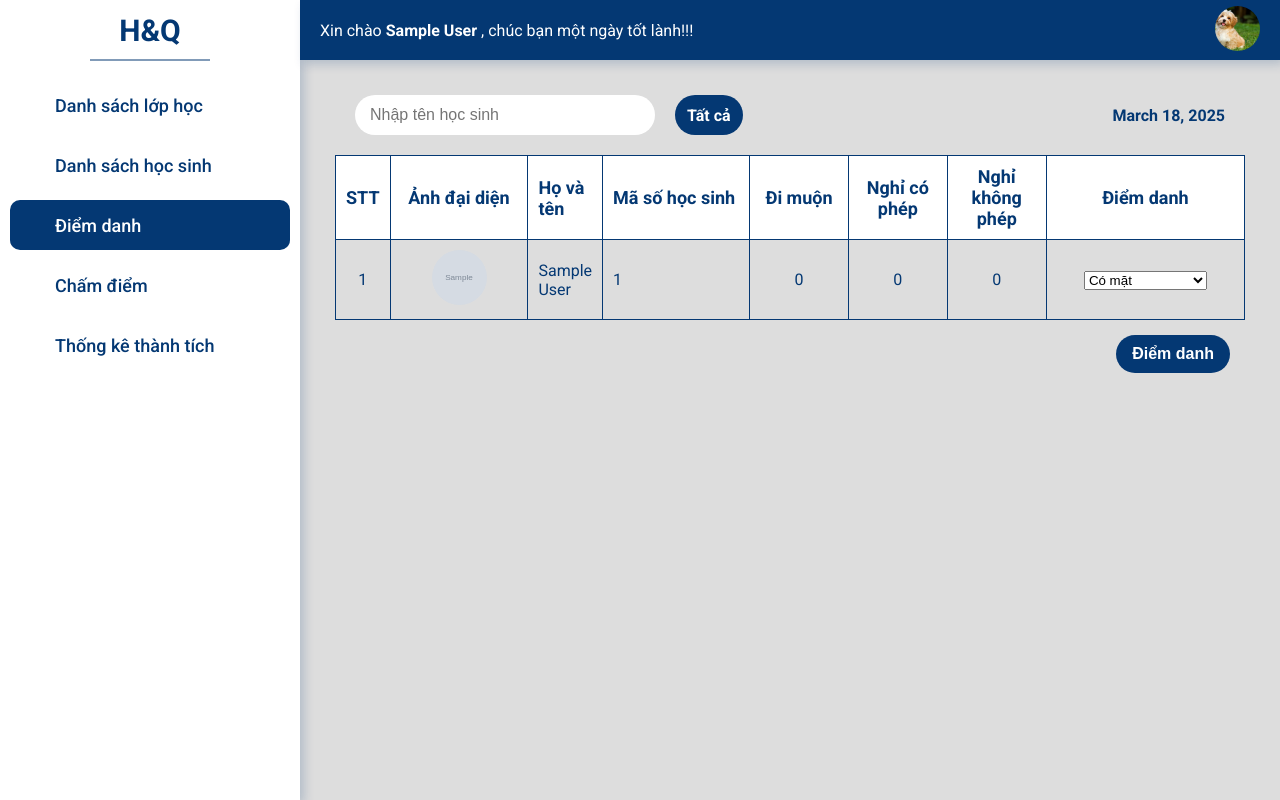
After one commit to awesome-academy/python-naitei25-student_management, a Django app: page /school/class/1/semester/1/attendances in a window 1280 px wide. The commit adds this page. Run offline with Django 5.2, Linux system fonts and the light colour scheme; a user stored in the database is signed in; tables that the repository leaves empty hold one stand-in row (values such as "Sample post"); grey boxes marked "Sample" are stand-in pictures; some web fonts are replaced.

Commit message:
Attendance tracking

```diff
--- a/student_management/school/admin.py
+++ b/student_management/school/admin.py
@@ -10,6 +10,7 @@ from .models import (
     Teacher,
     ClassTeacher,
     Grade,
+    Attendance,
 )
 
 # Register your models here.
@@ -22,3 +23,4 @@ admin.site.register(Subject)
 admin.site.register(Teacher)
 admin.site.register(ClassTeacher)
 admin.site.register(Grade)
+admin.site.register(Attendance)
--- /dev/null
+++ b/student_management/school/forms.py
@@ -0,0 +1,23 @@
+from django import forms
+from .models import Attendance
+
+
+class AttendanceForm(forms.ModelForm):
+    classstudent_id = forms.IntegerField(widget=forms.HiddenInput())
+
+    class Meta:
+        model = Attendance
+        fields = ["status"]
+
+
+class AttendanceFormSet(forms.BaseFormSet):
+    def __init__(self, *args, attendances=None, **kwargs):
+        super().__init__(*args, **kwargs)
+        if attendances:
+            self.attendances = attendances
+            num_forms = min(len(self.forms), len(attendances))
+            for i in range(num_forms):
+                self.forms[i].initial = {
+                    "classstudent_id": attendances[i].classstudent.id,
+                    "status": attendances[i].status,
+                }
--- a/student_management/school/management/commands/seed.py
+++ b/student_management/school/management/commands/seed.py
@@ -109,7 +109,7 @@ class Command(BaseCommand):
                     teacher_index = teacher_indexs.pop(random_number)
                     teacher = teachers[teacher_index]
                     is_homeroom = False
-                    if len(teacher_indexs) == 10:
+                    if len(teacher_indexs) == 8:
                         is_homeroom = True
 
                     ClassTeacher.objects.create(
--- /dev/null
+++ b/student_management/school/static/css/school/attendance.css
@@ -0,0 +1,107 @@
+.attendance-tracking-page {
+  width: 100%;
+  height: fit-content;
+  padding: 20px;
+}
+
+.attendance-date {
+  flex: 1;
+  display: flex;
+  align-items: center;
+  justify-content: flex-end;
+  color: var(--secondary-text);
+  font-weight: bold;
+}
+
+.attendance-table {
+  width: 100%;
+  border-collapse: collapse;
+  border: 1px solid var(--primary);
+  color: var(--secondary-text);
+  background-color: var(--secondary);
+}
+
+.attendance-table tr {
+  height: 60px;
+}
+
+.attendance-table th,
+.attendance-table td {
+  border: 1px solid var(--primary);
+  padding: 10px;
+  text-align: left;
+}
+
+.attendance-table th {
+  font-size: calc(var(--font-size) + 2px);
+  font-weight: bold;
+  background-color: var(--secondary);
+}
+
+.attendance-table tr:nth-child(odd) {
+  background-color: var(--primary-background);
+}
+
+.attendance-table tr:hover {
+  background-color: #f1f1f1;
+}
+
+/* Stt */
+.attendance-table th:first-child,
+.attendance-table td:first-child {
+  width: 50px;
+  text-align: center;
+}
+
+/* Ảnh đại diện */
+.attendance-table th:nth-child(2),
+.attendance-table td:nth-child(2) {
+  width: 140px;
+  text-align: center;
+  vertical-align: middle;
+}
+
+.attendance-avatar {
+  height: 55px;
+  aspect-ratio: 1 / 1;
+  object-fit: cover;
+  border-radius: 50%;
+}
+
+.attendance-item-name {
+  color: var(--secondary-text);
+}
+
+.attendance-item-name:hover {
+  font-weight: bold;
+}
+
+/* MSHS */
+.attendance-table th:nth-child(4),
+.attendance-table td:nth-child(4) {
+  width: 150px;
+}
+
+.attendance-table th:nth-child(5),
+.attendance-table td:nth-child(5),
+.attendance-table th:nth-child(6),
+.attendance-table td:nth-child(6),
+.attendance-table th:nth-child(7),
+.attendance-table td:nth-child(7) {
+  width: 100px;
+  text-align: center;
+}
+
+.attendance-table th:nth-child(8),
+.attendance-table td:nth-child(8) {
+  width: 200px;
+  text-align: center;
+}
+
+.tracking-btn {
+  width: 100%;
+  display: flex;
+  justify-content: flex-end;
+  padding-top: 15px;
+  padding-right: 15px;
+}
--- /dev/null
+++ b/student_management/school/templates/school/attendances/attendance_item.html
@@ -0,0 +1,22 @@
+{% load static %} {% load i18n %} {% block css %}
+<link rel="stylesheet" href="{% static 'css\school\attendance.css' %}" />
+{% endblock %}
+
+<td>{{ index }}</td>
+<td>
+  {% if attendance.classstudent.student.avatar %}
+  <img class="attendance-avatar" src="{{ attendance.classstudent.student.avatar }}" alt="Avatar" />
+  {% else %}
+  <img class="attendance-avatar" src="{% static 'images/avt.jpg' %}" alt="Avatar" />
+  {% endif %}
+</td>
+<td>
+  <a class="student-item-name" href="{% url 'student-detail' attendance.classstudent.student.id %}"
+    >{{attendance.classstudent.student.first_name}} {{attendance.classstudent.student.last_name}}</a
+  >
+</td>
+<td>{{ attendance.classstudent.student.id }}</td>
+<td>{{ attendance.classstudent.late_time }}</td>
+<td>{{ attendance.classstudent.excused_time}}</td>
+<td>{{ attendance.classstudent.absent_time }}</td>
+<td>{{ form.status }}{{ form.classstudent_id }}</td>
--- /dev/null
+++ b/student_management/school/templates/school/attendances/attendance_list_header.html
@@ -0,0 +1,14 @@
+{% load static %} {% load i18n %} {% block css %}
+<link rel="stylesheet" href="{% static 'css\school\attendance.css' %}" />
+{% endblock %}
+
+<tr>
+  <th>{% trans "STT" %}</th>
+  <th>{% trans "Ảnh đại diện" %}</th>
+  <th>{% trans "Họ và tên" %}</th>
+  <th>{% trans "Mã số học sinh" %}</th>
+  <th>{% trans "Đi muộn" %}</th>
+  <th>{% trans "Nghỉ có phép" %}</th>
+  <th>{% trans "Nghỉ không phép" %}</th>
+  <th>{% trans "Điểm danh" %}</th>
+</tr>
--- /dev/null
+++ b/student_management/school/templates/school/attendances/attendance_tracking.html
@@ -0,0 +1,48 @@
+{% extends "base_generic.html" %} {% load static %} {% load i18n %} {% block title %}
+<title>{% trans "Điểm danh" %}</title>
+{% endblock %} {% block css %}
+<link rel="stylesheet" href="{% static 'css\school\student.css' %}" />
+<link rel="stylesheet" href="{% static 'css\school\attendance.css' %}" />
+{% endblock %} {% block content %}
+<div class="attendance-tracking-page">
+  <div class="student-action">
+    <form class="student-search" method="GET" action="{% url 'student-list' class_id semester_id %}">
+      <input type="text" name="student_name" placeholder="{% trans 'Nhập tên học sinh' %}" value="{{ query }}" />
+      <button type="submit"><i class="fa-solid fa-magnifying-glass"></i></button>
+    </form>
+
+    <a class="primary-btn medium-btn default-btn all-btn" href="{% url 'student-list' class_id semester_id %}"
+      >{% trans "Tất cả" %}</a
+    >
+
+    <div class="attendance-date">
+      <span>{{current_date}}</span>
+    </div>
+  </div>
+
+  <form method="post" action="{% url 'tracking' %}">
+    {% csrf_token %} {{ formset.management_form }}
+    <table class="attendance-table">
+      <thead>
+        {% include "school\attendances\attendance_list_header.html" %}
+      </thead>
+
+      <tbody>
+        {% for form, attendance in form_attendance_pairs %}
+        <tr>
+          {% include "school\attendances\attendance_item.html" with form=form attendance=attendance index=forloop.counter %}
+        </tr>
+        {% empty %}
+        <tr>
+          <p>{% trans "Lớp không có học sinh." %}</p>
+        </tr>
+        {% endfor %}
+      </tbody>
+    </table>
+
+    <div class="tracking-btn">
+      <button type="submit" class="default-btn primary-btn large-btn">{% trans "Điểm danh" %}</button>
+    </div>
+  </form>
+</div>
+{% endblock %}
--- a/student_management/school/templates/school/includes/sidebar.html
+++ b/student_management/school/templates/school/includes/sidebar.html
@@ -19,7 +19,10 @@
     <span class="sidebar-item-name">{% trans "Danh sách học sinh" %}</span>
   </a>
 
-  <a class="sidebar-item" href="">
+  <a
+    class="sidebar-item {% if 'attendance-tracking' in request.resolver_match.url_name %}active{% endif %}"
+    href="{% url 'attendance-tracking' class_id semester_id %}"
+  >
     <span class="sidebar-item-icon"><i class="fa-solid fa-list-check"></i></span>
     <span class="sidebar-item-name">{% trans "Điểm danh" %}</span>
   </a>
--- a/student_management/school/urls.py
+++ b/student_management/school/urls.py
@@ -1,7 +1,7 @@
 from django.urls import path, include
 
 # from . import views
-from school.views import auth_views, teacher_view
+from school.views import auth_views, teacher_view, action_views
 
 # Khai báo view tương ứng với url
 urlpatterns = [
@@ -18,4 +18,14 @@ urlpatterns = [
         teacher_view.StudentDetailView.as_view(),
         name="student-detail",
     ),
+    path(
+        "class/<int:class_id>/semester/<int:semester_id>/attendances",
+        teacher_view.AttendancesView.as_view(),
+        name="attendance-tracking",
+    ),
+    path(
+        "attendance/tracking/",
+        action_views.post_attendance,
+        name="tracking",
+    ),
 ]
--- a/student_management/school/views/teacher_view.py
+++ b/student_management/school/views/teacher_view.py
@@ -4,8 +4,13 @@ from django.views.generic import ListView, DetailView
 from django.utils.translation import gettext_lazy as _
 from django.utils.timezone import now
 from django.db.models import Q
+from django.forms import formset_factory
 
-from school.models import Class, Student, Subject, ClassTeacher, Semester
+from school.models import Attendance
+
+
+from school.models import Class, Student, Subject, Semester, ClassTeacher, ClassStudent
+from school.forms import AttendanceForm, AttendanceFormSet
 
 
 class ClassListView(LoginRequiredMixin, ListView):
@@ -112,7 +117,6 @@ class StudentListView(LoginRequiredMixin, ListView):
         context = super().get_context_data(**kwargs)
         context["class_id"] = self.kwargs.get("class_id")
         context["semester_id"] = self.kwargs.get("semester_id")
-
         context["subject_id"] = self.request.session.get("subject_id")
         context["is_homeroom"] = self.is_homeroom
         return context
@@ -129,3 +133,79 @@ class StudentDetailView(LoginRequiredMixin, DetailView):
         context["semester_id"] = self.request.session.get("semester_id") or None
         context["subject_id"] = self.request.session.get("subject_id") or None
         return context
+
+
+class AttendancesView(LoginRequiredMixin, ListView):
+    model = Attendance
+    template_name = "school/attendances/attendance_tracking.html"
+    context_object_name = "attendances"
+
+    def dispatch(self, request, *args, **kwargs):
+        if "class_id" in kwargs:
+            request.session["class_id"] = kwargs["class_id"]
+
+        if "semester_id" in kwargs:
+            request.session["semester_id"] = kwargs["semester_id"]
+
+        subject = Subject.objects.filter(
+            classteacher__classroom_id=request.session["class_id"],
+            classteacher__semester__id=request.session["semester_id"],
+            classteacher__teacher=self.request.user,
+        ).first()
+        request.session["subject_id"] = subject.id
+
+        return super().dispatch(request, *args, **kwargs)
+
+    def get_queryset(self):
+        class_id = self.kwargs.get("class_id")
+        semester_id = self.kwargs.get("semester_id")
+        class_teacher = ClassTeacher.objects.filter(
+            classroom__id=class_id,
+            semester__id=semester_id,
+            teacher=self.request.user,
+        ).get()
+        self.is_homeroom = class_teacher.is_homeroom
+
+        class_students = ClassStudent.objects.filter(
+            classroom__id=class_id, semester__id=semester_id
+        )
+
+        query = self.request.GET.get("student_name", "")
+        if query:
+            class_students = class_students.filter(
+                Q(student__first_name__icontains=query)
+                | Q(student__last_name__icontains=query)
+            )
+
+        attendance_ids = []
+        for class_student in class_students:
+            attendance, created = Attendance.objects.get_or_create(
+                classstudent=class_student, date=now().date()
+            )
+            attendance_ids.append(attendance.id)
+
+        return Attendance.objects.filter(id__in=attendance_ids)
+
+    def get_context_data(self, **kwargs):
+        context = super().get_context_data(**kwargs)
+        attendances = self.get_queryset()
+
+        AttendanceFormSet = formset_factory(AttendanceForm, extra=0)
+        formset = AttendanceFormSet(
+            initial=[
+                {"classstudent_id": a.classstudent.id, "status": a.status}
+                for a in attendances
+            ]
+        )
+
+        form_attendance_pairs = zip(formset.forms, attendances)
+
+        context["current_date"] = now().date()
+        context["class_id"] = self.kwargs.get("class_id")
+        context["semester_id"] = self.kwargs.get("semester_id")
+        context["subject_id"] = self.request.session.get("subject_id")
+        context["is_homeroom"] = self.is_homeroom
+        context["formset"] = formset
+        context["form_attendance_pairs"] = form_attendance_pairs
+
+        return context
```
Also changed, not shown: student_management/school/constants.py (+8 -0 lines), student_management/school/models.py (+43 -0 lines), student_management/school/templates/school/students/student_list.html (+5 -10 lines), student_management/school/views/action_views.py (added, +36 -0 lines), student_management/school/migrations/0007_attendance.py (added).
